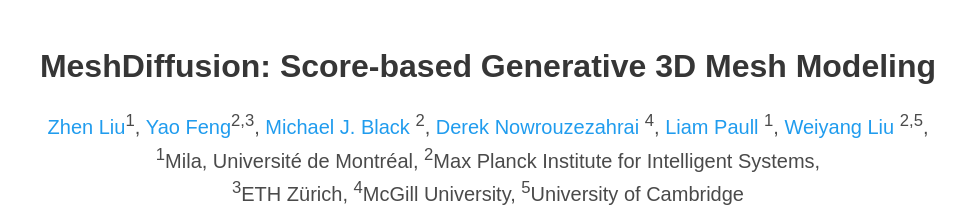
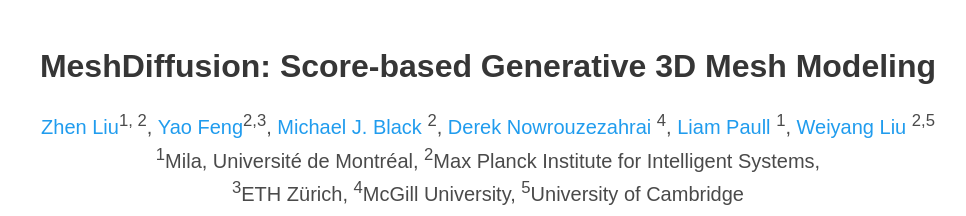
Before and after one commit to meshdiffusion/meshdiffusion.github.io, a plain HTML site: page index.html in a window 1280 px wide. Shown: the top 216 px of the page, without its empty margins (152-1118 px from the left). Drawn offline with nearby package versions, Linux system fonts and the light colour scheme; some packages are replaced by stand-ins of ours; a script that the page names is missing; some icons are missing; a web font is replaced by a local one.

Commit message:
commit message

```diff
--- a/index.html
+++ b/index.html
@@ -189,7 +189,7 @@
                         <h1 class="title is-3 publication-title">MeshDiffusion: Score-based Generative 3D Mesh Modeling</h1>
                         <div class="is-size-5 publication-authors">
                             <span class="author-block">
-                                <a href="http://itszhen.com/">Zhen Liu</a><sup>1</sup>,</span>
+                                <a href="http://itszhen.com/">Zhen Liu</a><sup>1, 2</sup>,</span>
                             <span class="author-block">
                                 <a href="https://is.mpg.de/~yfeng">Yao Feng</a><sup>2,3</sup>,</span>
                             <span class="author-block">
@@ -202,7 +202,7 @@
                                 <a href="https://liampaull.ca/"> Liam Paull </a><sup>1</sup>,
                             </span>
                             <span class="author-block">
-                                <a href="https://wyliu.com/"> Weiyang Liu </a><sup>2,5</sup>,
+                                <a href="https://wyliu.com/"> Weiyang Liu </a><sup>2,5</sup>
                             </span>
                         </div>
 
```
